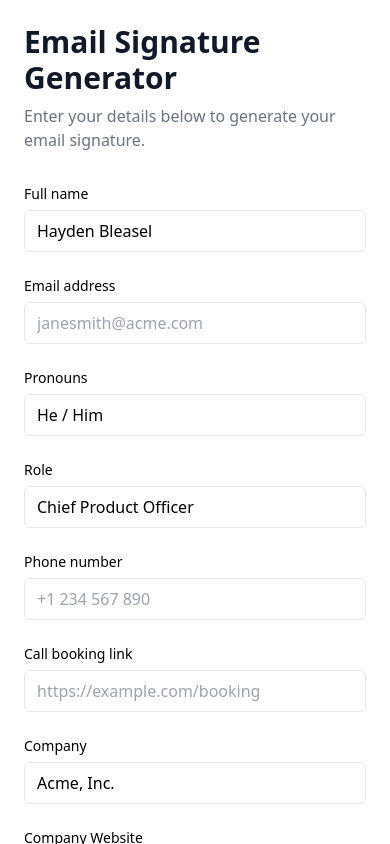
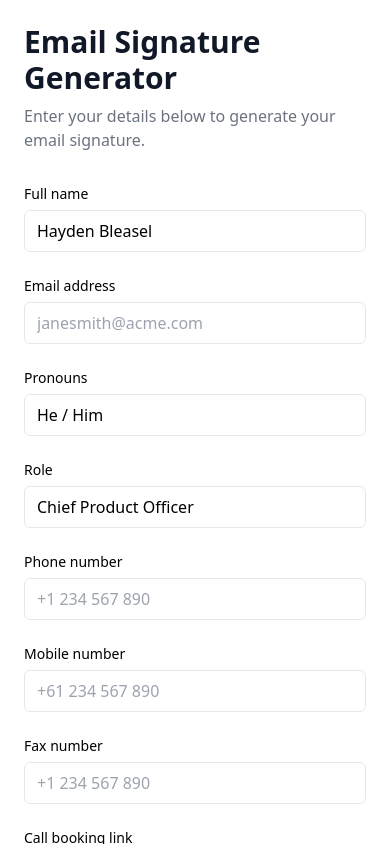
Before and after one commit to haydenbleasel/hancock, a Next.js app: page / in a window 390 px wide. Shown: the top 844 px of the page. Built offline with nearby package versions, Linux system fonts and the light colour scheme.

Commit message:
Support Fax and Mobile numbers

```diff
--- a/pages/index.tsx
+++ b/pages/index.tsx
@@ -30,6 +30,8 @@ const Home: NextPage = () => {
   const [pronouns, setPronouns] = useState<string>('He / Him');
   const [role, setRole] = useState<string>('Chief Product Officer');
   const [phone, setPhone] = useState<string>('');
+  const [mobile, setMobile] = useState<string>('');
+  const [fax, setFax] = useState<string>('');
   const [bookingLink, setBookingLink] = useState<string>('');
   const [company, setCompany] = useState<string>('Acme, Inc.');
   const [address, setAddress] = useState<string>(
@@ -98,7 +100,7 @@ const Home: NextPage = () => {
     );
   }
 
-  if (phone || bookingLink || email) {
+  if (phone || mobile || fax) {
     signature.push(
       `<div style="orphans: 2; widows: 2;" dir="auto"><font color="#000000">`
     );
@@ -109,17 +111,55 @@ const Home: NextPage = () => {
       signature.push(
         `<span style="font-family: ${encode(
           fontStack
-        )}; background-color: var(--backgroundColor);"><a href="tel:${encode(
+        )}; background-color: var(--backgroundColor);">P: <a href="tel:${encode(
           phoneNumber
         )}">${encode(phone)}</a></span>`
       );
     }
 
-    if (phone && (bookingLink || email)) {
+    if (phone && (mobile || fax)) {
       signature.push(
         `<span style="font-family: ${encode(fontStack)};"> &bull; </span>`
       );
     }
+
+    if (mobile) {
+      const mobileNumber = mobile.replace(/\s/gu, '');
+
+      signature.push(
+        `<span style="font-family: ${encode(
+          fontStack
+        )}; background-color: var(--backgroundColor);">M: <a href="tel:${encode(
+          mobileNumber
+        )}">${encode(mobile)}</a></span>`
+      );
+    }
+
+    if (mobile && fax) {
+      signature.push(
+        `<span style="font-family: ${encode(fontStack)};"> &bull; </span>`
+      );
+    }
+
+    if (fax) {
+      const faxNumber = fax.replace(/\s/gu, '');
+
+      signature.push(
+        `<span style="font-family: ${encode(
+          fontStack
+        )}; background-color: var(--backgroundColor);">F: <a href="tel:${encode(
+          faxNumber
+        )}">${encode(fax)}</a></span>`
+      );
+    }
+
+    signature.push('</font></div>');
+  }
+
+  if (bookingLink || email) {
+    signature.push(
+      `<div style="orphans: 2; widows: 2;" dir="auto"><font color="#000000">`
+    );
 
     if (bookingLink) {
       signature.push(
@@ -223,6 +263,22 @@ const Home: NextPage = () => {
           />
 
           <Input
+            label="Mobile number"
+            value={mobile}
+            onChangeText={setMobile}
+            placeholder="+61 234 567 890"
+            type="tel"
+          />
+
+          <Input
+            label="Fax number"
+            value={fax}
+            onChangeText={setFax}
+            placeholder="+1 234 567 890"
+            type="tel"
+          />
+
+          <Input
             label="Call booking link"
             value={bookingLink}
             onChangeText={setBookingLink}
```
